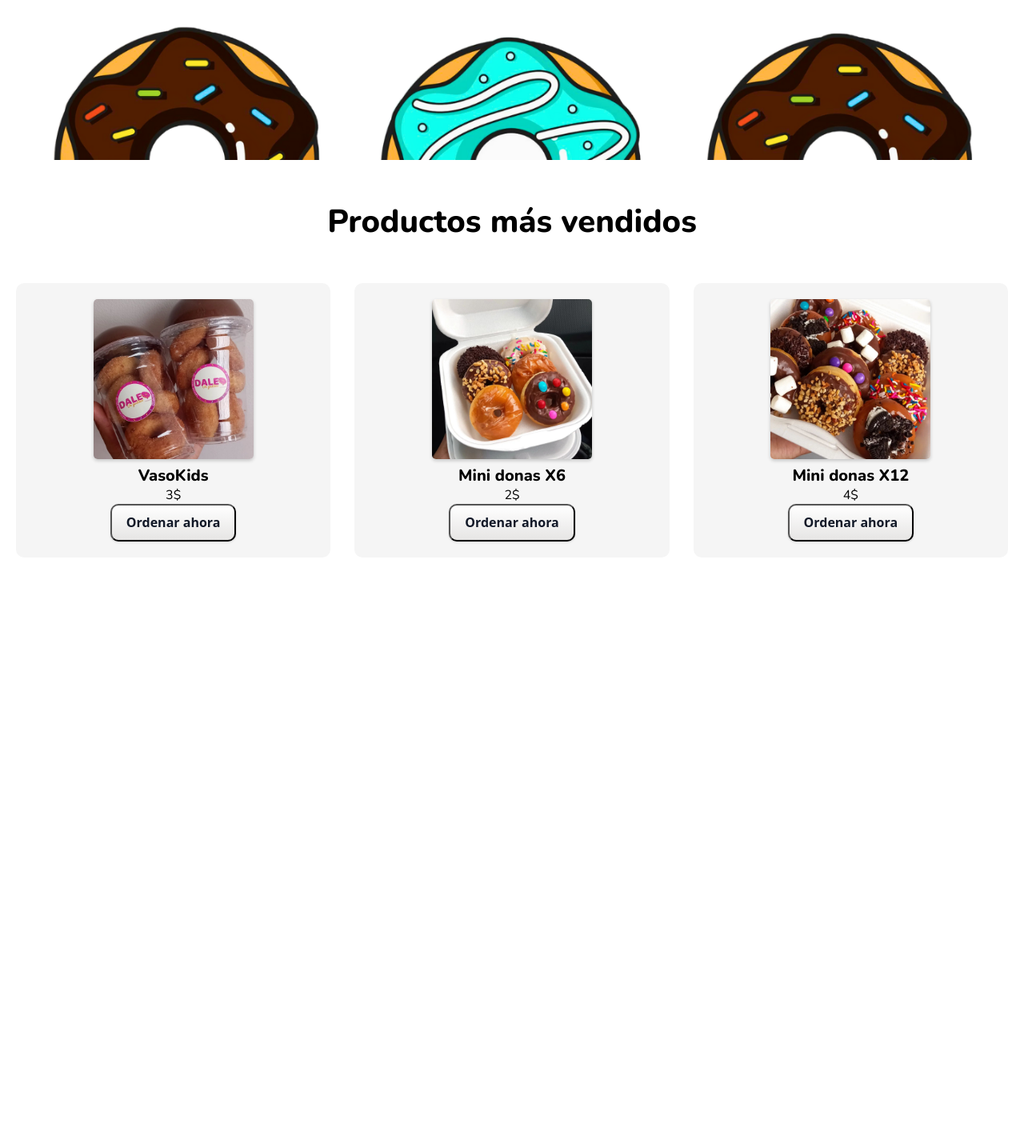
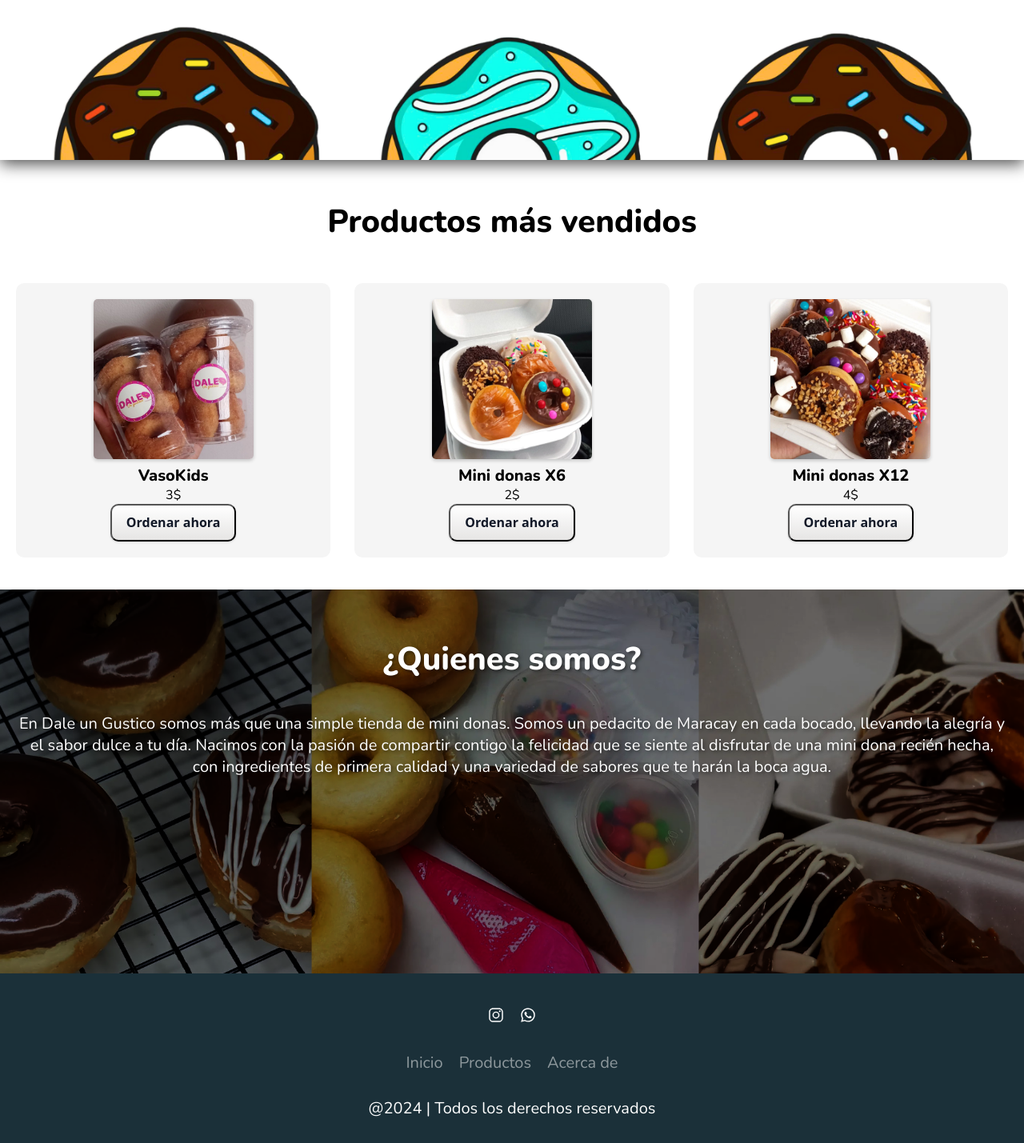
Before and after one commit to j35u54n6u10/Sisteendi, a PHP site: page / in a window 1280 px wide. Shown: the part 685-2114 px from the top of the page at 80% size. Before the commit the page ends 1365 px from the top, so only its background shows below. Run offline with PHP 8.4, Linux system fonts and the light colour scheme.

Commit message:
Index version alpha

```diff
--- a/css/index.css
+++ b/css/index.css
@@ -165,6 +165,7 @@ body{
     height: 100vh; /* Que ocupe toda la altura de la viewport */
     background-size: cover; /* Que cubra todo el espacio disponible */
     background-position: center; /* Centrada */
+    filter: drop-shadow(0px 5px 10px rgba(0, 0, 0, .7));
 }
 
 .content-banner {
@@ -279,3 +280,121 @@ body{
 .button-38:focus-visible {
   box-shadow: none;
 }
+
+/*       */
+/* ABOUT */
+/*       */
+
+.about{
+    margin: 0;
+    padding: 0;
+    background-image: url('../assets/about-donas-c.png');
+    width: 100%;
+    height: 60vh;
+    background-size: cover;
+    background-position: center;
+    background-color: rgba(0, 0, 0, 0.8);
+
+    /* filter: drop-shadow(0px 5px 10px rgba(0, 0, 0, .7));
+    filter: saturate(80%) brightness(50%); */
+}
+
+.about-container{
+    display: flexbox;
+    justify-content: flex-end;
+    /* align-items: ; */
+    color: white;
+    text-align: center;
+    padding: 20px;
+    text-shadow: 2px 2px 4px rgba(0, 0, 0, 0.5);
+}
+
+.about-container h1{
+    color: #ffffff;
+    font-size: 2rem;
+    font-weight: 700;
+    margin-top: 40px;
+    margin-bottom: 40px;
+
+}
+
+.about-container p{
+    color: #ffffff;
+    font-size: 1rem;
+    font-weight: 500;
+}
+
+/*  */
+/* FOOTER */
+/*  */
+
+.footer {
+    position: relative;
+    width: 100%;
+    background: #1b3039;
+    min-height: 100px;
+    padding: 20px 50px;
+    display: flex;
+    justify-content: center;
+    align-items: center;
+    flex-direction: column;
+  }
+
+  .social-icon {
+    display: flex;
+    justify-content: center;
+    align-items: center;
+    position: relative;
+    margin: 10px 5px;
+    flex-wrap: wrap;
+  }
+
+  .icon-elem {
+    list-style: none;
+  }
+
+  .icon {
+    color: white;
+    font-size: 32px;
+    display: inline-block;
+    margin: 0 10px;
+    transition: 0.5s;
+  }
+
+  .icon:hover {
+    transform: translateY(-10px);
+  }
+
+  .footer-menu {
+    display: flex;
+    justify-content: center;
+    position: relative;
+    align-items: center;
+    margin: 10px 0;
+    flex-wrap: wrap;
+  }
+
+  .menu-elem {
+    list-style: none;
+  }
+  .menu-icon {
+    color: white;
+    font-size: 20px;
+    display: inline-block;
+    text-decoration: none;
+    margin: 5px 10px;
+    opacity: 0.5;
+    transition: 0.3s;
+  }
+
+  .menu-icon:hover {
+    opacity: 1;
+  }
+
+  .text {
+    color: white;
+    text-align: center;
+    margin-top: 15px;
+    margin-bottom: 10px;
+    font-size: 20px;
+  }
--- a/index.php
+++ b/index.php
@@ -70,8 +70,50 @@
         </div>
     </section>
 
+    <section class="about">
+        <div class="about-container">
+           <h1>¿Quienes somos?</h1>
+            <p>
+                En Dale un Gustico somos más que una simple tienda de mini donas.
+                Somos un pedacito de Maracay en cada bocado, llevando la alegría y el sabor dulce a tu día.
+                Nacimos con la pasión de compartir contigo la felicidad que se siente al disfrutar de una mini dona recién hecha,
+                con ingredientes de primera calidad y una variedad de sabores que te harán la boca agua.
+            </p>
+        </div>
+    </section>
+
+    <footer class="footer">
+        <ul class="social-icon">
+            <li class="icon-elem">
+                <a href="https://www.instagram.com/daleungustico.ve/" class="icon">
+                    <ion-icon name="logo-instagram"></ion-icon>
+                </a>
+            </li>
+            <li class="icon-elem">
+                <a href="wa.me/584121471391" class="icon">
+                    <ion-icon name="logo-whatsapp"></ion-icon>
+                </a>
+            </li>
+
+        </ul>
+        <ul class="footer-menu">
+            <li class="menu-elem">
+                <a href="" class="menu-icon"> Inicio </a>
+            </li>
+            <li class="menu-elem">
+                <a href="" class="menu-icon"> Productos </a>
+            </li>
+            <li class="menu-elem">
+                <a href="" class="menu-icon"> Acerca de </a>
+            </li>
+        </ul>
+        <p class="text">@2024 | Todos los derechos reservados</p>
+    </footer>
 
     <script type="text/javascript" src="js/nav.js"></script>
 
+    <script type="module" src="https://unpkg.com/ionicons@7.1.0/dist/ionicons/ionicons.esm.js"></script>
+    <script type="module" src="https://unpkg.com/ionicons@7.1.0/dist/ionicons/ionicons.js"></script>
+
 </body>
 </html>
```
Also changed, not shown: assets/about-donas-c - copia.png (added), assets/about-donas-c.png (added), assets/about-donas.png (added), assets/dona-sin-glass.webp (added), assets/donas-con-glass-dos.webp (added), assets/donas-con-glass-uno.webp (added), assets/donas-con-glass.webp (added).
